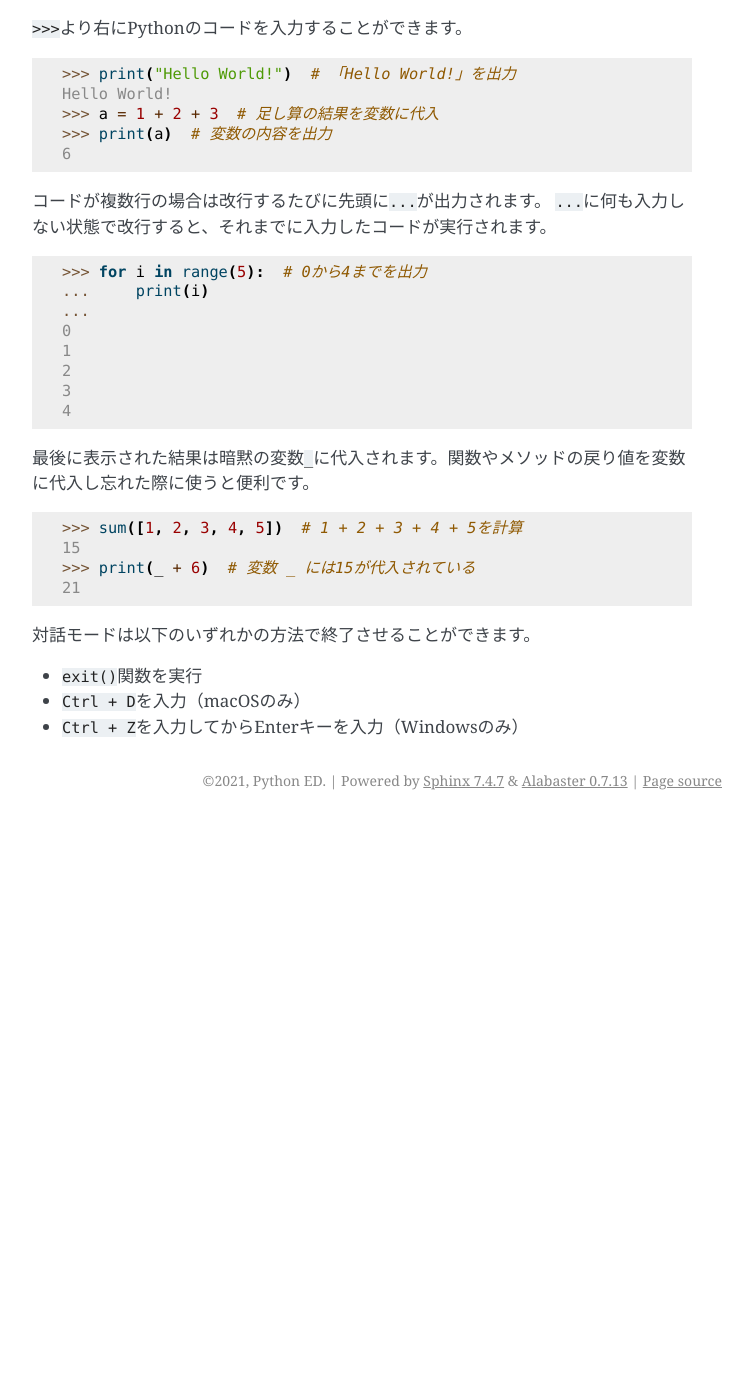
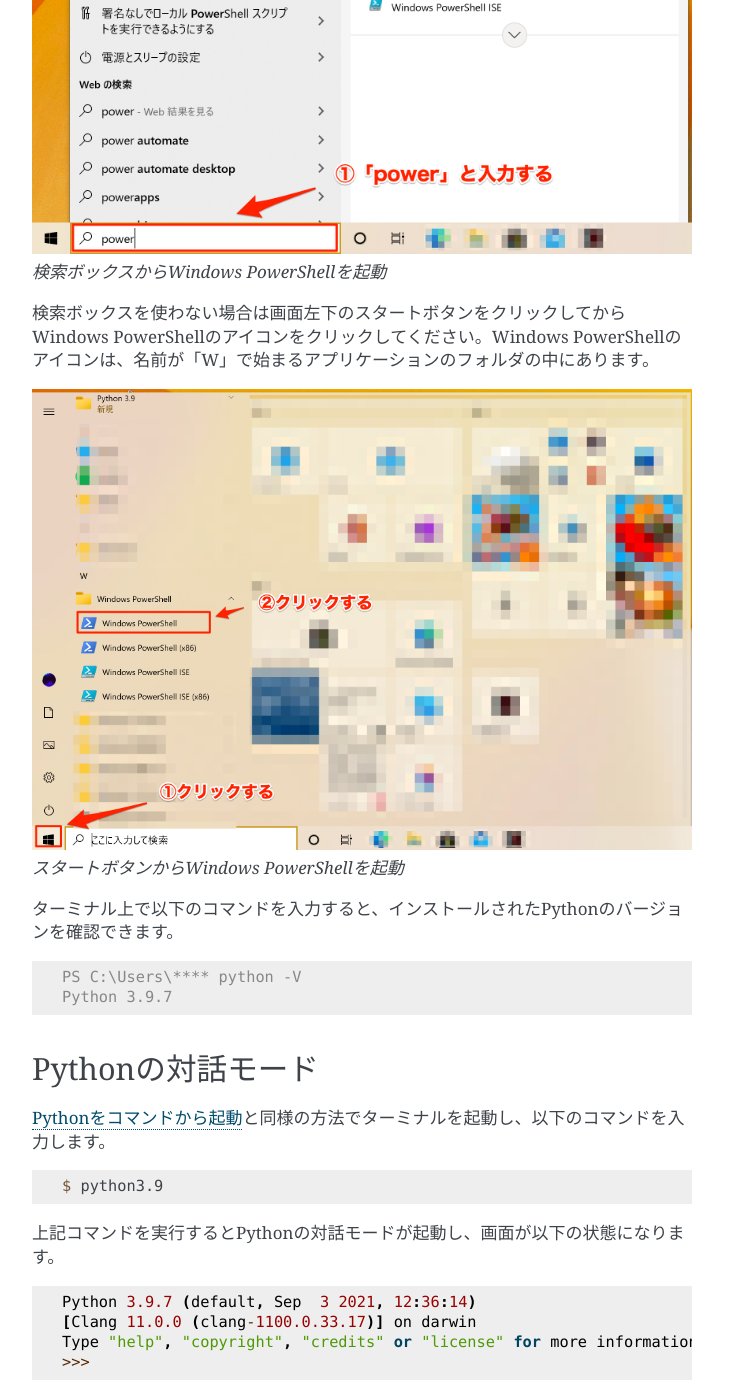
Before and after one commit to python-ed-open-doc/python-starter-guide, a Sphinx documentation site: the page built from source/python-setup/start-up-and-interpreter.md, in a window 1280 px wide and 1400 px high, scrolled down 1934 px. Shown: the whole window, without its empty margins (388-1141 px from the left). Built offline with Sphinx 7.4.7, drawn with Linux system fonts in a browser that asks for light colours; before the commit the page ends 2754 px from its top, so only the background shows below that; some of the changed text lies outside the part shown.

Commit message:
Pythonの起動方法についての説明を更新

````diff
--- a/source/python-setup/start-up-and-interpreter.md
+++ b/source/python-setup/start-up-and-interpreter.md
@@ -27,6 +27,22 @@
 macOSにはデフォルトでPython 2.7系がインストールされているため、このコマンドではインストールしたものとは別のPythonが起動されてしまいます。
 
 ### Windows
+まず、Windows PowerShellを起動します。画面左下の検索ボックスを使うと素早く起動できます。
+
+![検索ボックスからWindows PowerShellを起動](./run-python-for-win-1.png)
+*検索ボックスからWindows PowerShellを起動*
+
+検索ボックスを使わない場合は画面左下のスタートボタンをクリックしてからWindows PowerShellのアイコンをクリックしてください。Windows PowerShellのアイコンは、名前が「W」で始まるアプリケーションのフォルダの中にあります。
+
+![スタートボタンからWindows PowerShellを起動](./run-python-for-win-2.png)
+*スタートボタンからWindows PowerShellを起動*
+
+ターミナル上で以下のコマンドを入力すると、インストールされたPythonのバージョンを確認できます。
+
+```console
+PS C:\Users\**** python -V
+Python 3.9.7
+```
 
 ## Pythonの対話モード
 
````
Also changed, not shown: source/python-setup/run-python-for-win-1.png (added), source/python-setup/run-python-for-win-2.png (added).
